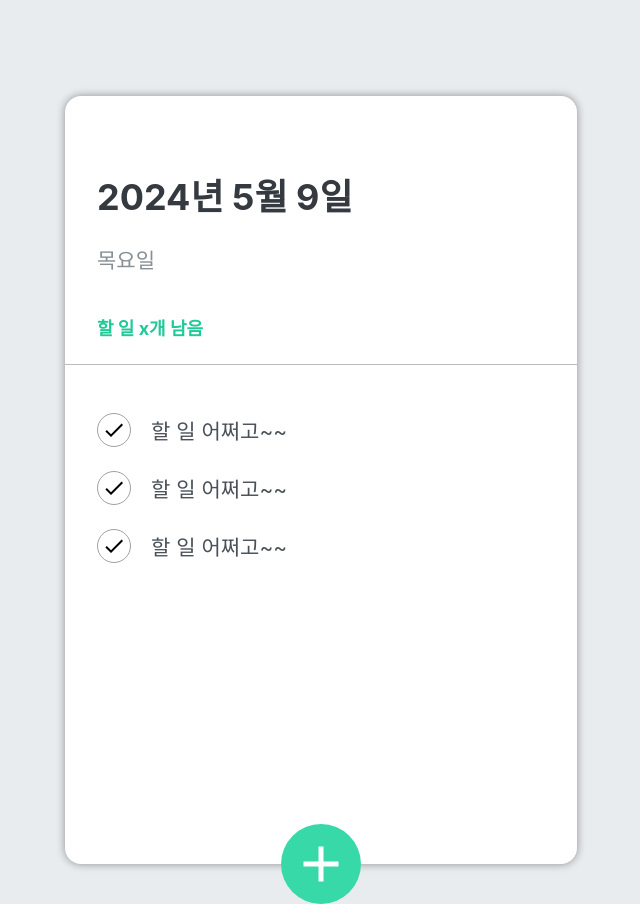
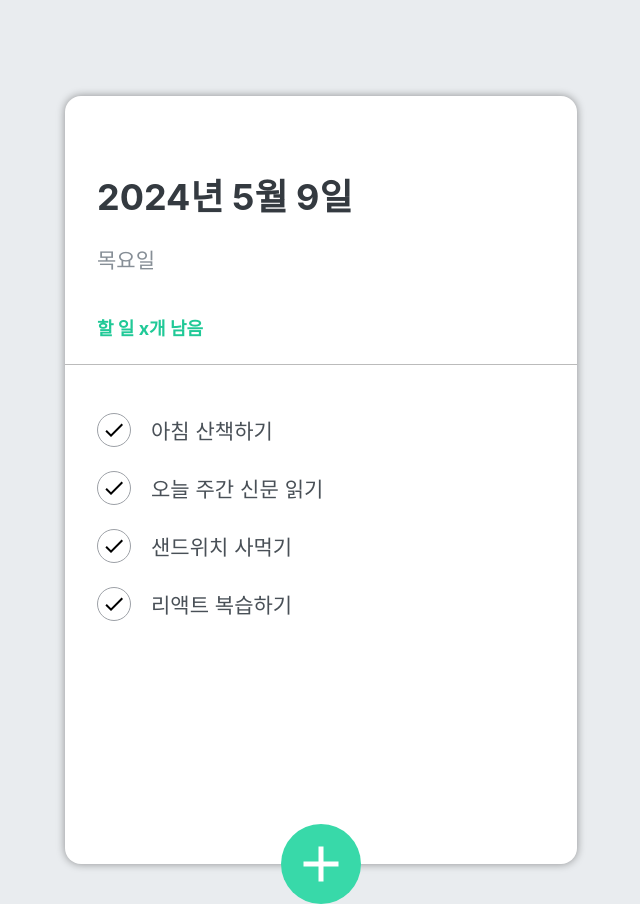
Before and after one commit to yusabeom/react-todo-app202405, a React (Create React App) app: page / in a window 1280 px wide. Shown: the whole page, without its empty margins (319-959 px from the left). Built offline with nearby package versions, Linux system fonts and the light colour scheme.

Commit message:
할 일 추가, 할 일 목록 렌더링

```diff
--- a/src/components/TodoInput.js
+++ b/src/components/TodoInput.js
@@ -3,23 +3,47 @@
 import { MdAdd } from 'react-icons/md';
 import cn from 'classnames';
 
-const TodoInput = () => {
+const TodoInput = ({ addTodo }) => {
   // 입력창이 열리는 여부를 표현하는 상태값
   const [open, setOpen] = useState(false);
+
+  // 할 일 입력창에 입력한 내용을 표현하는 상태값
+  const [todoText, setTodoText] = useState('');
 
   // +버튼 클릭시 이벤트
   const onToggle = () => {
     setOpen(!open);
   };
 
+  // input change 이벤트 핸들
+  const todoChangeHandler = (e) => {
+    setTodoText(e.target.value);
+  };
+
+  // submit 이벤트 핸들러
+  const submitHandler = (e) => {
+    e.preventDefault();
+
+    // 부모 컴포넌트가 전달한 함수의 매개값으로 입력값 넘기기.
+    addTodo(todoText);
+
+    // 입력이 끝나면 입력창 비우기
+    setTodoText('');
+  };
+
   return (
     <>
       {open && (
         <div className='form-wrapper'>
-          <form className='insert-form'>
+          <form
+            className='insert-form'
+            onSubmit={submitHandler}
+          >
             <input
               type='text'
               placeholder='할 일을 입력 후, 엔터를 누르세요!'
+              onChange={todoChangeHandler}
+              value={todoText}
             />
           </form>
         </div>
--- a/src/components/TodoItem.js
+++ b/src/components/TodoItem.js
@@ -2,13 +2,13 @@
 import '../scss/TodoItem.scss';
 import { MdDelete, MdDone } from 'react-icons/md';
 
-const TodoItem = () => {
+const TodoItem = ({ item }) => {
   return (
     <li className='todo-list-item'>
       <div className='check-circle'>
         <MdDone />
       </div>
-      <span className='text'>할 일 어쩌고~~</span>
+      <span className='text'>{item.title}</span>
       <div className='remove'>
         <MdDelete />
       </div>
--- a/src/components/TodoMain.js
+++ b/src/components/TodoMain.js
@@ -2,12 +2,12 @@
 import '../scss/TodoMain.scss';
 import TodoItem from './TodoItem';
 
-const TodoMain = () => {
+const TodoMain = ({ todoList }) => {
   return (
     <ul className='todo-list'>
-      <TodoItem />
-      <TodoItem />
-      <TodoItem />
+      {todoList.map((todo) => {
+        return <TodoItem key={todo.id} item={todo} />;
+      })}
     </ul>
   );
 };
--- a/src/components/TodoTemplate.js
+++ b/src/components/TodoTemplate.js
@@ -1,15 +1,65 @@
-import React from 'react';
+import React, { useState } from 'react';
 import TodoHeader from './TodoHeader';
 import TodoMain from './TodoMain';
 import TodoInput from './TodoInput';
 import '../scss/TodoTemplate.scss';
 
 const TodoTemplate = () => {
+  // 백엔드 서버에 할 일 목록(json)을 요청(fetch)해서 받아와야 함. -> 나중에 하쟈!!!!!!!!
+
+  //todos 배열을 상태 관리
+  const [todos, setTodos] = useState([
+    {
+      id: 1,
+      title: '아침 산책하기',
+      done: true,
+    },
+    {
+      id: 2,
+      title: '오늘 주간 신문 읽기',
+      done: true,
+    },
+    {
+      id: 3,
+      title: '샌드위치 사먹기',
+      done: false,
+    },
+    {
+      id: 4,
+      title: '리액트 복습하기',
+      done: false,
+    },
+  ]);
+
+  const makeNewId = () => {
+    if (todos.length === 0) return 1;
+    return todos[todos.length - 1].id + 1; // 맨 마지막 할 일 객체의 id보다 하나 크게
+  };
+
+  /*
+    TodoInput 에게 todoText를 받아오는 함수
+    자식 컴포넌트가 부모 컴포넌트에게 데이터를 전달할 때는
+    일반적인 props 사용이 불가능.
+    부모 컴포넌트에서 함수를 선언(매개변수 꼭 선언) -> props로 함수를 전달
+    자식 컴포넌트에서 전달받은 함수를 호출하면서 매개값으로 데이터 전달.
+  */
+  const addTodo = (todoText) => {
+    const newTodo = {
+      id: makeNewId(),
+      title: todoText,
+      done: false,
+    }; // 나중에는 fetch를 이용해서 백엔드에 insert 요청을 보내야 함.
+
+    // todos.push(newTodo); (x) => useState 변수는 setter로 변경
+    // react의 상태변수는 불변성을 가지기 때문에 기존 상태에서 변경은 불가능 -> 새로운 상태로 만들어서 변경해야함.
+    setTodos([...todos, newTodo]);
+  };
+
   return (
     <div className='TodoTemplate'>
       <TodoHeader />
-      <TodoMain />
-      <TodoInput />
+      <TodoMain todoList={todos} />
+      <TodoInput addTodo={addTodo} />
     </div>
   );
 };
```
